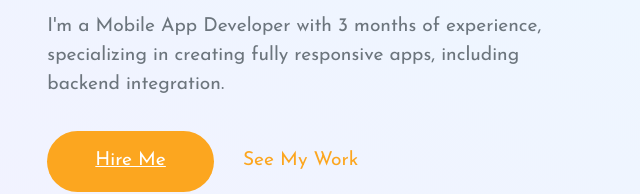
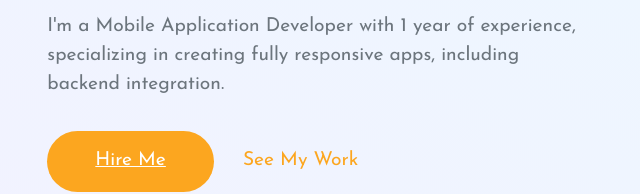
Before and after one commit to Asansajithasheik/sajii.git.io, a plain HTML site: page index.html in a window 1280 px wide. Shown: the part 257-451 px from the top of the page, 98-738 px from the left. Drawn offline with nearby package versions, Linux system fonts and the light colour scheme.

Commit message:
Update index.html

```diff
--- a/index.html
+++ b/index.html
@@ -98,7 +98,7 @@
               <span class="c-orange">Asan Sajitha</span>
             </h2>
             <p class="text-muted">
-              I'm a Mobile App Developer with 3 months of experience, specializing in creating fully responsive apps, including backend integration.
+              I'm a Mobile Application Developer with 1 year of experience, specializing in creating fully responsive apps, including backend integration.
             </p>
             <button class="c-btn h-btn mt-3 py-3 px-5 rounded-pill">
               <a href="#contact" class="text-white">Hire Me</a>
```
